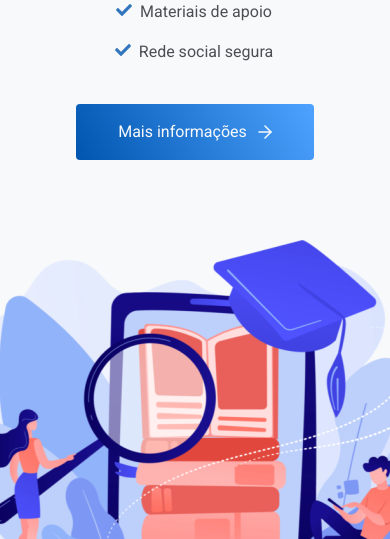
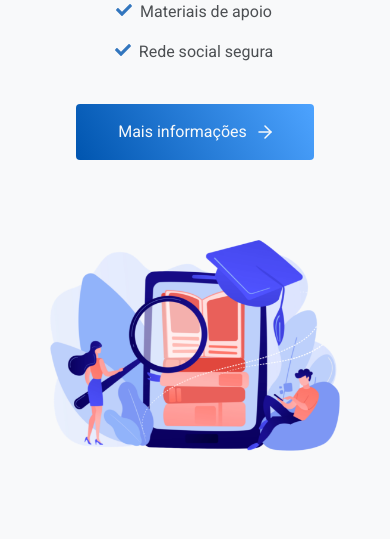
Before and after one commit to charlesalmeiida/Edu3, a PHP site: page / in a window 390 px wide; the page is wider, and only the part inside the window is pictured. Shown: the part 5961-6500 px from the top of that part. Run offline with PHP 8.4, Linux system fonts and the light colour scheme.

Commit message:
responsiveness

```diff
--- a/scss/_home.scss
+++ b/scss/_home.scss
@@ -230,6 +230,7 @@
 .agenda-digital {
   background: #f8f9fa;
   padding: 16rem 0;
+  overflow: hidden;
   .container {
     display: flex;
     align-items: center;
@@ -280,6 +281,12 @@
         }
         ul {
           align-items: center;
+        }
+      }
+      .right {
+        img {
+          width: 85%;
+          height: 50%;
         }
       }
     }
```
Also changed, not shown: css/main.css.
